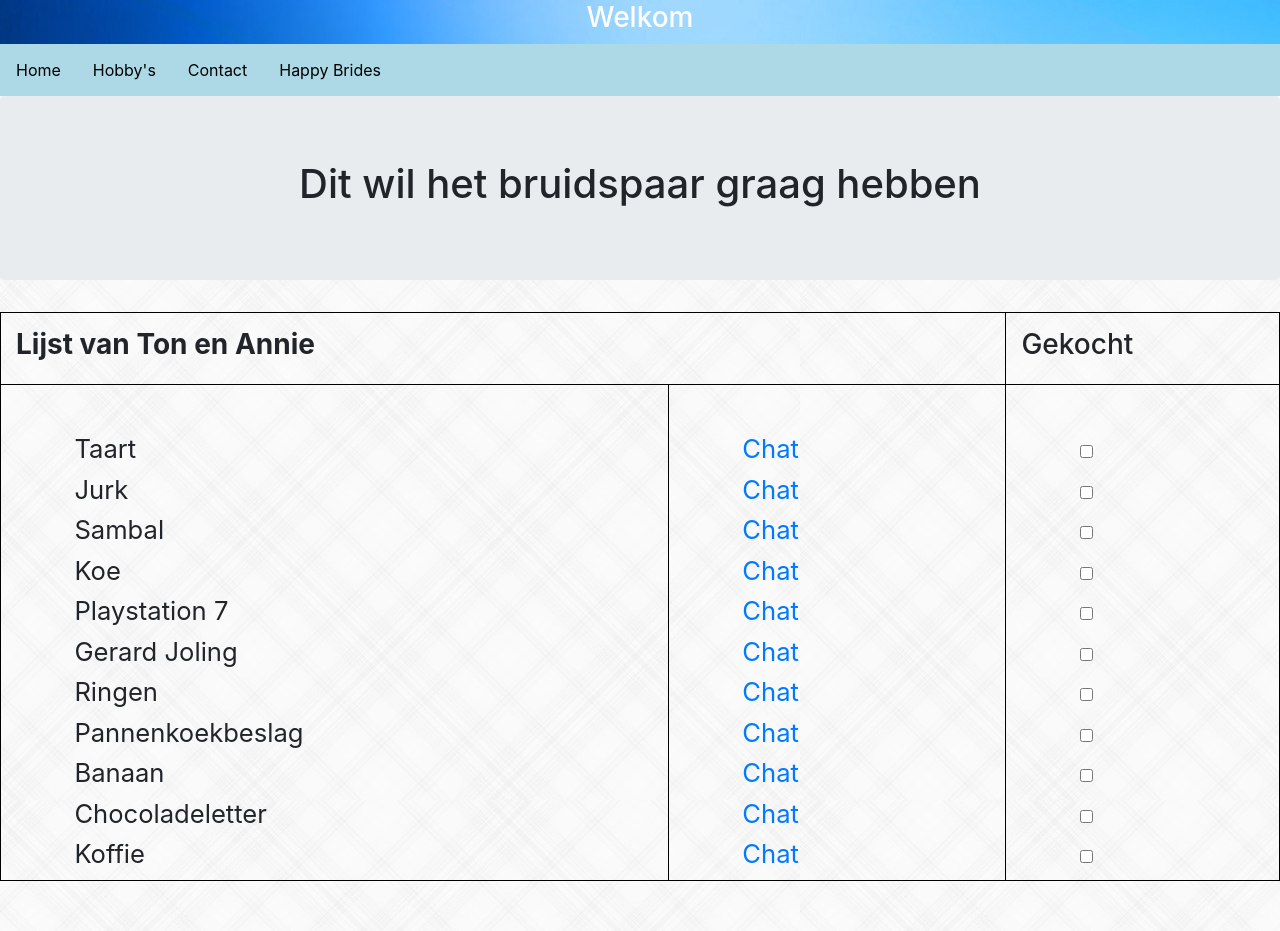
After one commit to G1020BomberSquad/G1020BomberSquad.github.io, a PHP site: page /list_guest.html in a window 1280 px wide. The commit adds this page. Run offline with PHP 8.4, Linux system fonts and the light colour scheme; some libraries are stand-ins or nearby versions.

```diff
--- a/happybrides.html
+++ b/happybrides.html
@@ -33,6 +33,9 @@
 </div>
 
 <div>
+    <form>
+    <input type="text" placeholder="typ uw code in.."><button onclick=><a href="./list_guest.html">Enter</a></button></a>
+    </form>
 <table id="wensTabel">
   <tr>
     <td><h4>Deze spullen staan op het lijstje</h4></td>
@@ -42,6 +45,7 @@
         <input type="text" id="wens"/>
         <button onclick="addItem()">add item</button>
         <button onclick="removeItem()">remove item</button>
+
     </td>
   </tr>
   <tr>
--- a/js/happyrbrides.js
+++ b/js/happyrbrides.js
@@ -17,3 +17,12 @@ function removeItem(){
 function useStorage(){
 
 }
+
+function hide() {
+    var x = document.getElementById("wensTabel");
+    if (x.style.display === "none") {
+        x.style.display = "block";
+    } else {
+        x.style.display = "none";
+    }
+}
--- /dev/null
+++ b/list_guest.html
@@ -0,0 +1,102 @@
+<!DOCTYPE html>
+<html lang="en">
+<head>
+  <title>a Special day</title>
+  <meta charset="utf-8">
+  <meta name="viewport" content="width=device-width, initial-scale=1">
+  <link href="/css/style.habbybrides.css" type="text/css" rel="stylesheet">
+  <link href="/css/bootstrap.css" type="text/css" rel="stylesheet">
+  <script src="/js/happyrbrides.js"></script>
+  <script src="/js/chat.js"></script>
+  <script src="https://code.jquery.com/jquery-1.12.4.js"></script>
+  <script src="https://code.jquery.com/ui/1.12.1/jquery-ui.js"></script>
+</head>
+
+<body>
+
+<div class="menu">
+    <header>
+        <h3>Welkom</h3>
+    </header>
+    <ul id="balk">
+        <li><a href="./index.html">Home</a></li>
+        <li><a href="./hobby.html">Hobby's</a></li>
+        <li><a href="./contact.html"\>Contact</a></li>
+        <li><a href="./happybrides.html"\>Happy Brides</a></li>
+    </ul>
+</div>
+
+<div class="jumbotron text-center">
+  <h1>Dit wil het bruidspaar graag hebben</h1>
+</div>
+    <table id="wensTabel">
+      <tr>
+        <td colspan="2">
+            <h3><strong>Lijst van Ton en Annie</strong></h3>
+        </td>
+        <td>
+            <h3>Gekocht</h3>
+        </td>
+      </tr>
+      <tr>
+        <td>
+            <ul id="wensenLijst">
+                <li>Taart</li>
+                <li>Jurk</li>
+                <li>Sambal</li>
+                <li>Koe</li>
+                <li>Playstation 7</li>
+                <li>Gerard Joling</li>
+                <li>Ringen</li>
+                <li>Pannenkoekbeslag</li>
+                <li>Banaan</li>
+                <li>Chocoladeletter</li>
+                <li>Koffie</li>
+            </ul>
+        </td>
+        <td>
+            <ul id="wensenLijst">
+            <li><a href="./chat.html">Chat</a></li>
+            <li><a href="./chat.html">Chat</a></li>
+            <li><a href="./chat.html">Chat</a></li>
+            <li><a href="./chat.html">Chat</a></li>
+            <li><a href="./chat.html">Chat</a></li>
+            <li><a href="./chat.html">Chat</a></li>
+            <li><a href="./chat.html">Chat</a></li>
+            <li><a href="./chat.html">Chat</a></li>
+            <li><a href="./chat.html">Chat</a></li>
+            <li><a href="./chat.html">Chat</a></li>
+            <li><a href="./chat.html">Chat</a></li>
+            </ul>
+        </td>
+        <td>
+            <ul id="wensenLijst">
+                <li><input type="checkbox" name="" id=""></li>
+                <li><input type="checkbox" name="" id=""></li>
+                <li><input type="checkbox" name="" id=""></li>
+                <li><input type="checkbox" name="" id=""></li>
+                <li><input type="checkbox" name="" id=""></li>
+                <li><input type="checkbox" name="" id=""></li>
+                <li><input type="checkbox" name="" id=""></li>
+                <li><input type="checkbox" name="" id=""></li>
+                <li><input type="checkbox" name="" id=""></li>
+                <li><input type="checkbox" name="" id=""></li>
+                <li><input type="checkbox" name="" id=""></li>
+            </ul>
+        </td>
+        </tr>
+        </table>
+    <script>
+        $( function() {
+          $( "#wensenLijst" ).sortable();
+          $( "#wensenLijst" ).disableSelection();
+        } );
+
+        $( function() {
+        $( "#dynamic-list" ).selectable();
+      } );
+    </script>
+</div>
+
+</body>
+</html>
--- a/password_recovery/new_pass.php
+++ b/password_recovery/new_pass.php
@@ -1,3 +1,4 @@
+<?php include('app_logic.php'); ?>
 <!DOCTYPE html>
 <html lang="en">
 <head>
--- a/portefolio.html
+++ b/portefolio.html
@@ -22,6 +22,7 @@
         <li><a href="./portefolio.html">Portefolio</a></li>
         <li><a href="./happybrides.html"\>Happy Brides</a></li>
     </ul>
+    <br>
     <div id="cv">
         <h3>Curriculum Vitae</h3>
         <p>Mijn CV kunt u <a href="./cv.html">hier</a> bekijken.</p>
@@ -76,3 +77,8 @@
 
 </body>
 </html>
+
+<!--
+    Gelukt! Je inzending verschijnt op deze pagina. Het inzendingsbevestigingsnummer is e1a192ac-791b-4b26-a395-ebb559313c7d.
+    Kopieer dit nummer en sla het op als bewijs van je inzending. (inleveren portefolio)
+-->
--- a/registration/login.php
+++ b/registration/login.php
@@ -1,5 +1,4 @@
 <?php include('server.php') ?>
-<?php include('/password_recovery/app_logic.php') ?>
 <!DOCTYPE html>
 <html>
 <head>
```
Also changed, not shown: chat.html (added, +27 -0 lines), password_recovery/app_logic.php (+3 -16 lines), css/style.habbybrides.css (line endings or trailing spaces).
